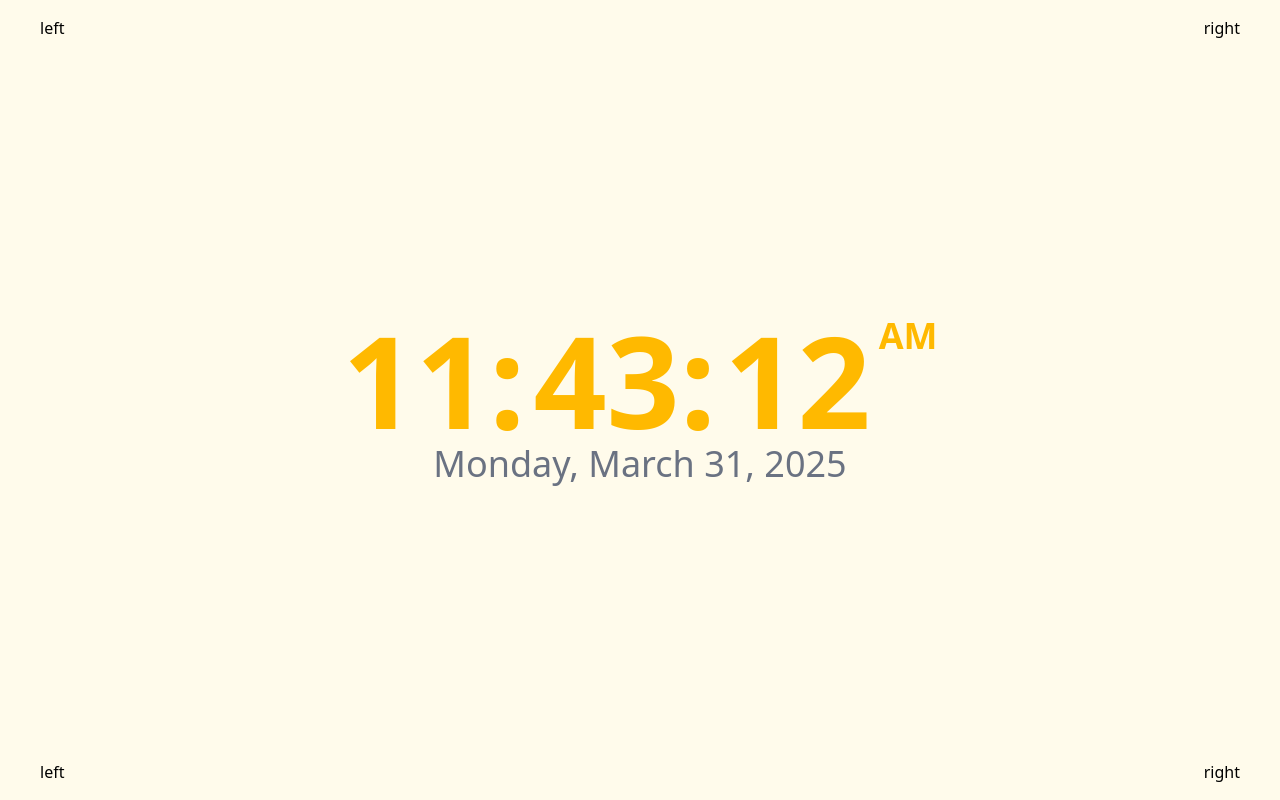
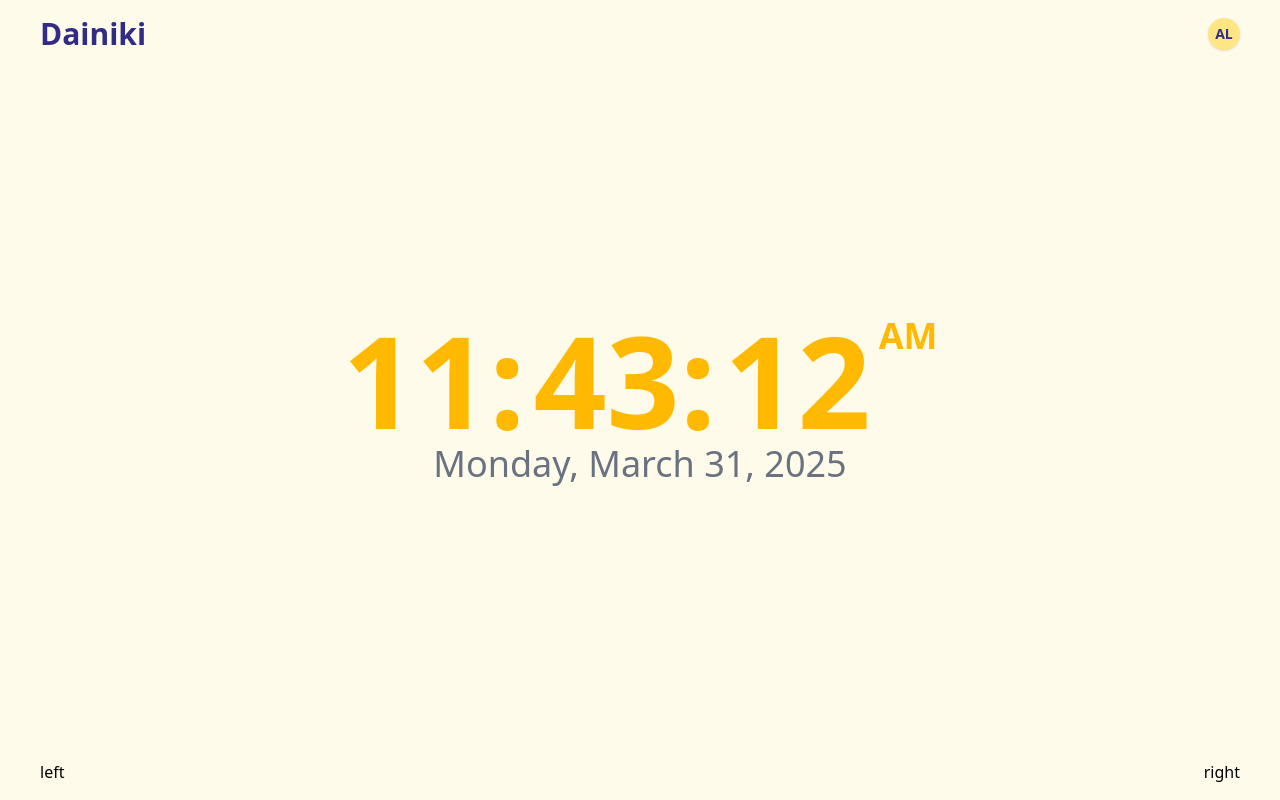
Before and after one commit to aniscript/dainiki, a React (Vite) app: page / in a window 1280 px wide. Built offline with nearby package versions, Linux system fonts and the light colour scheme.

Commit message:
add header

```diff
--- a/src/components/Header.tsx
+++ b/src/components/Header.tsx
@@ -1,9 +1,11 @@
 const Header = () => {
   return (
     <div className="absolute top-0 left-0">
-      <div className="flex justify-between items-stretch w-screen py-4 px-10">
-        <div>left</div>
-        <div>right</div>
+      <div className="flex justify-between items-center w-screen py-4 px-10">
+        <div className="text-indigo-900 text-3xl font-extrabold">Dainiki</div>
+        <div className="h-8 w-8 bg-amber-200 rounded-full flex items-center justify-center shadow-sm">
+          <span className="text-indigo-900 font-semibold text-sm">AL</span>
+        </div>
       </div>
     </div>
   );
```
